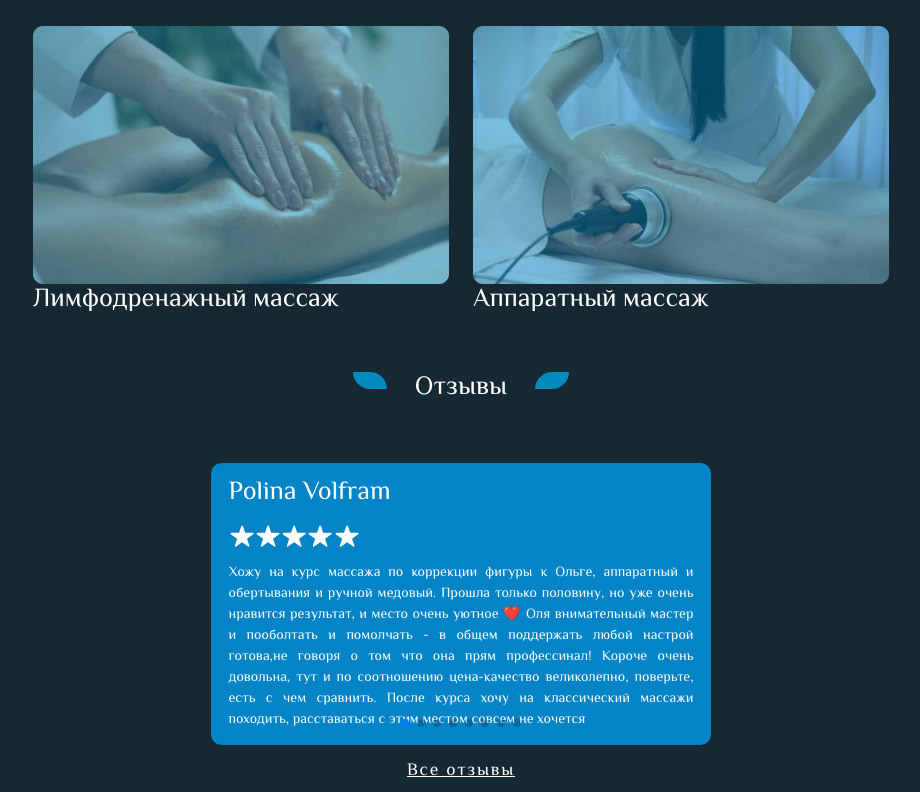
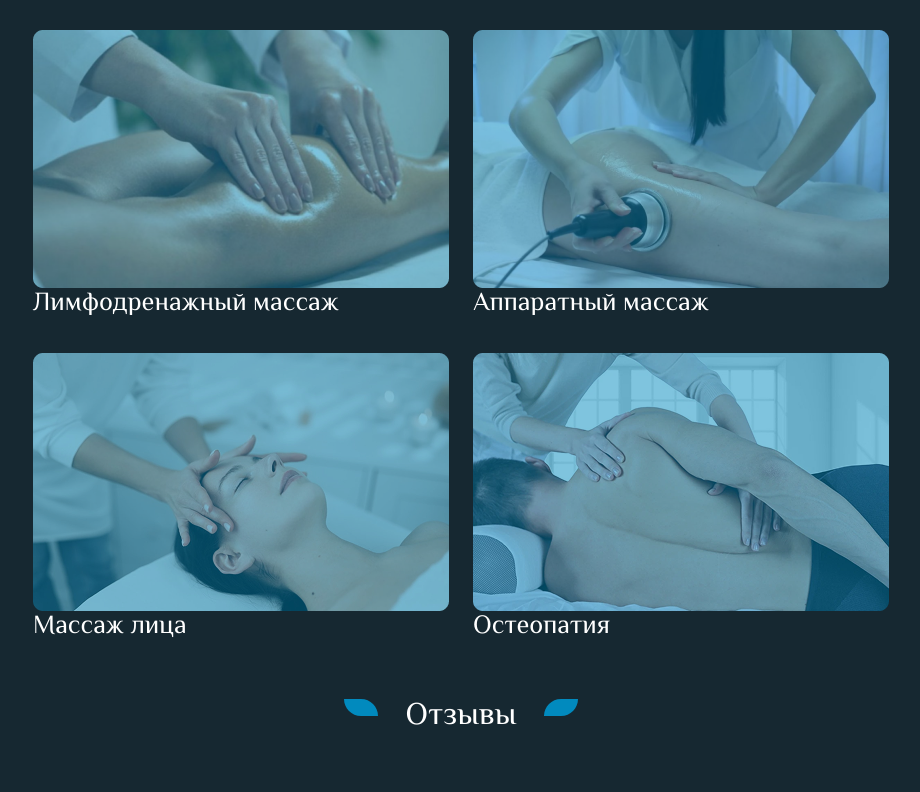
Before and after one commit to DmitryKalashnikov91/spa-fili, a Next.js app: page / in a window 1280 px wide. Shown: the part 2000-2792 px from the top of the page, without its empty margins (179-1099 px from the left). Built offline with nearby package versions, Linux system fonts and the light colour scheme.

Commit message:
change seances and css

```diff
--- a/public/data/data.js
+++ b/public/data/data.js
@@ -6,6 +6,7 @@ import device from '../assets/device.png'
 import face from '../assets/face.png'
 import head from '../assets/head.png'
 import limf from '../assets/limf.png'
+import osteo from '../assets/osteo.png'
 import relax from '../assets/relax.png'
 import sport from '../assets/sport.png'
 
@@ -84,6 +85,14 @@ export const DATA = [
 		content:
 			'<div>30 минут 2800р.</div> <div>45 минут 3700р.</div> <div>60 минут 4500р.</div>',
 	},
+	{
+		id: nanoid(6),
+		name: 'Остеопатия',
+		imgUrl: osteo,
+		isMain: false,
+		content:
+			'<div>Осмотр, рекомендации, диагностика 3500р.</div> <div>Остеопатический массаж 60 минут 7000р.</div> <div>Коррекция осанки 6500</div>',
+	},
 ]
 
 export const MASS_DATA_PCKG = [
--- a/src/components/seances/Seances.module.scss
+++ b/src/components/seances/Seances.module.scss
@@ -39,7 +39,7 @@
 			flex-direction: column;
 			position: absolute;
 			padding: 40px;
-			top: 30%;
+			top: 20%;
 			font-size: large;
 		}
 	}
--- a/src/components/seances/Seances.tsx
+++ b/src/components/seances/Seances.tsx
@@ -7,7 +7,7 @@ import styles from './Seances.module.scss'
 
 const Seances = () => {
 	const [title, setTitle] = useState([])
-	const cardDataArray = DATA.slice(0, 8).map(item => ({
+	const cardDataArray = DATA.slice(0, 10).map(item => ({
 		title: item.name,
 		description: item.content,
 		imgUrl: item.imgUrl,
--- a/src/components/title/subTitle.jsx
+++ b/src/components/title/subTitle.jsx
@@ -7,7 +7,7 @@ const SubTitle = ({ color, content }) => {
 	return (
 		<div className='flex md:gap-8 gap-2 content-start justify-center'>
 			<Arrow color={color} path={left} />
-			<h2>{content}</h2>
+			<h2 className='text-4xl'>{content}</h2>
 			<Arrow color={color} path={right} />
 		</div>
 	)
```
Also changed, not shown: public/assets/osteo.png (added).
